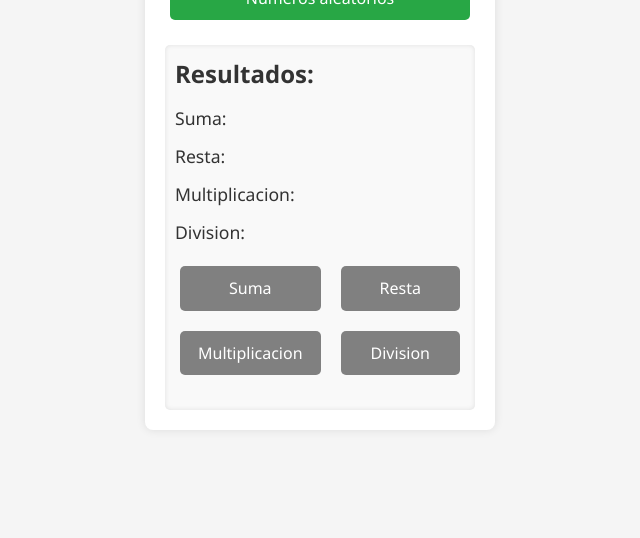
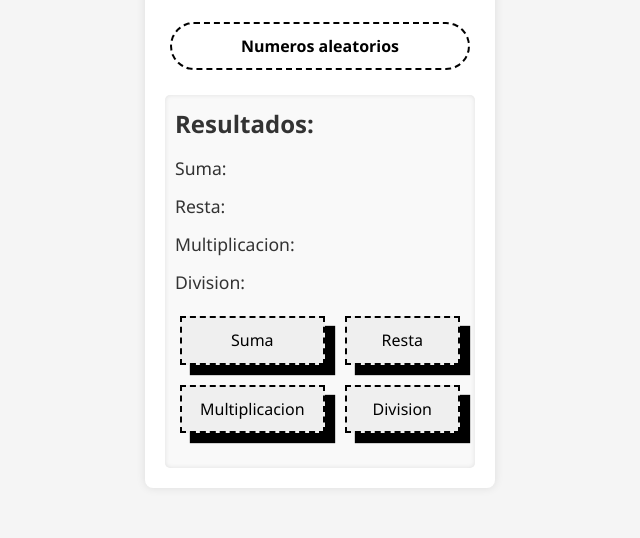
Before and after one commit to dj-leee/nodejs, a plain HTML site: page index.html in a window 1280 px wide. Shown: the part 314-852 px from the top of the page, without its empty margins (320-960 px from the left). Before the commit the page ends 800 px from the top, so only its background shows below. Drawn offline with nearby package versions, Linux system fonts and the light colour scheme.

Commit message:
refactor: refactorizacion de css

```diff
--- a/css/index.css
+++ b/css/index.css
@@ -35,15 +35,24 @@ body {
 .calculator__number {
     font-size: 2rem;
     font-weight: bold;
+    border: black 3px solid;
+    padding: 20px 30px;
+    border-radius: 50%;
 }
+.calculator__btn--operation {
+    border: 2px dashed black;
+    box-shadow: black 10px 10px 1px;
+}
+.calculator__btn--operation:hover {
+    background-color: #e0e0e0;
+}
+
+
 .calculator__button {
     padding: 13px 18px;
     margin: 5px;
     font-size: 1rem;
-    border: none;
-    background-color: gray;
-    border-radius: 5px;
-    color: #fff;
+    color: black;
     cursor: pointer;
     transition: background-color 0.3s ease;
 }
@@ -55,8 +64,15 @@ body {
     margin-bottom: 20px;
 }
 .calculator__button--random {
-    background-color: #28A745;
-    justify-content: center;
+    background-color: transparent;
+    border: 2px dashed black;
+    border-radius: 40px;
+    color: black;
+    font-size:  1rem;
+    font-weight: bold;
+}
+.calculator__button--random:hover {
+    background-color: #e0e0e0;
 }
 .calculator__results {
     margin-top: 20px;
@@ -80,7 +96,3 @@ body {
     font-size: 1.1rem;
 
 }
-.calculator__buttons {
-    display: flex;
-    justify-content: center;
-}
--- a/index.html
+++ b/index.html
@@ -30,12 +30,12 @@
             <!-- Zona botones operaciones -->
             <div class="operation__container">
 
-                    <button class="calculator__button calculator__button--sum" id="suma">Suma</button>
-                    <button class="calculator__button calculator__button--rest" id="resta">Resta</button>
+                    <button class="calculator__button calculator__btn--operation calculator__button--sum" id="suma">Suma</button>
+                    <button class="calculator__button calculator__btn--operation calculator__button--rest" id="resta">Resta</button>
 
 
-                    <button class="calculator__button calculator__button--multiply" id="multiplicacion">Multiplicacion</button>
-                    <button class="calculator__button calculator__button--divide" id="division">Division</button>
+                    <button class="calculator__button calculator__btn--operation calculator__button--multiply" id="multiplicacion">Multiplicacion</button>
+                    <button class="calculator__button calculator__btn--operation calculator__button--divide" id="division">Division</button>
             </div>
 
         </section>
```
